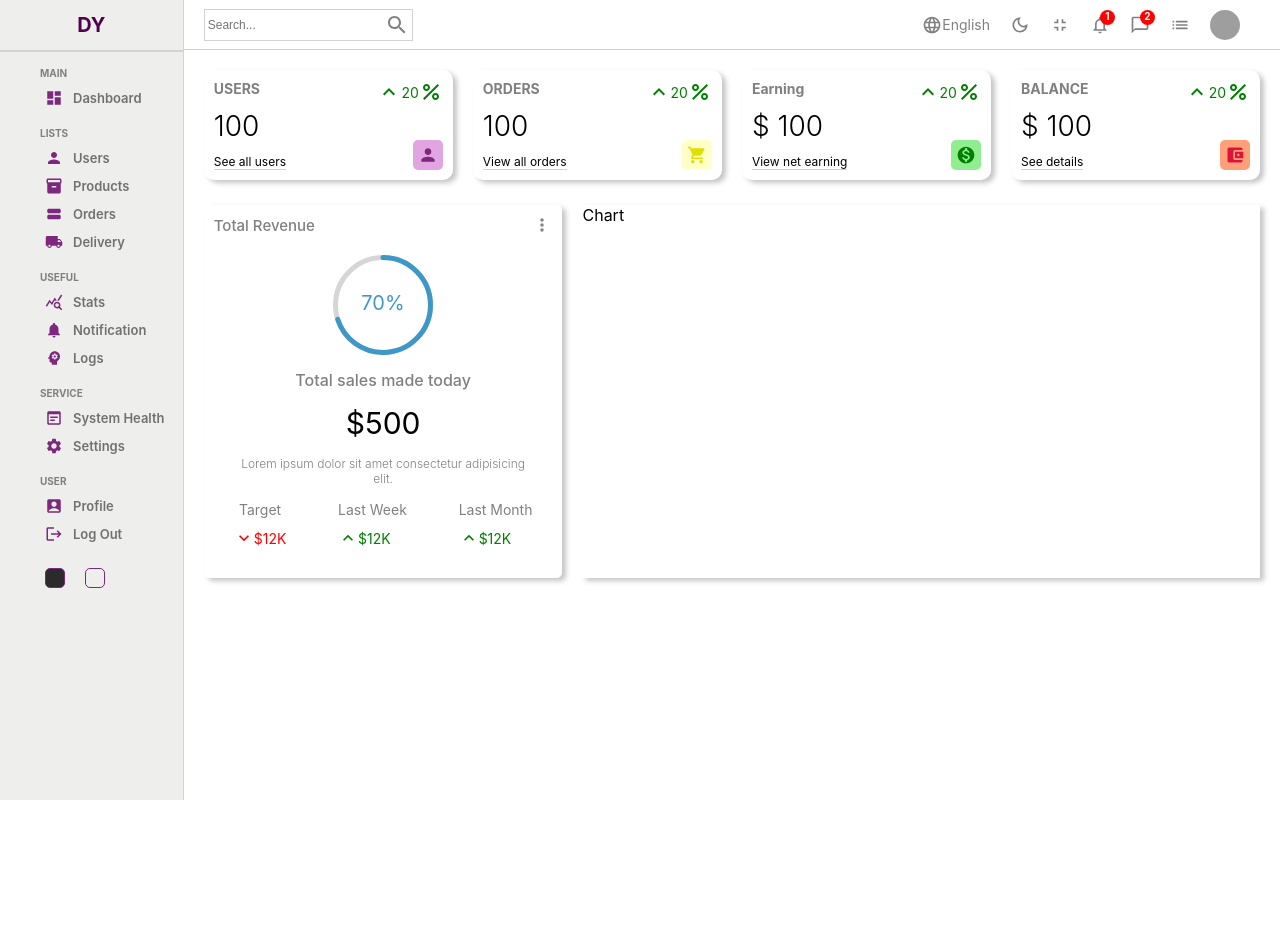
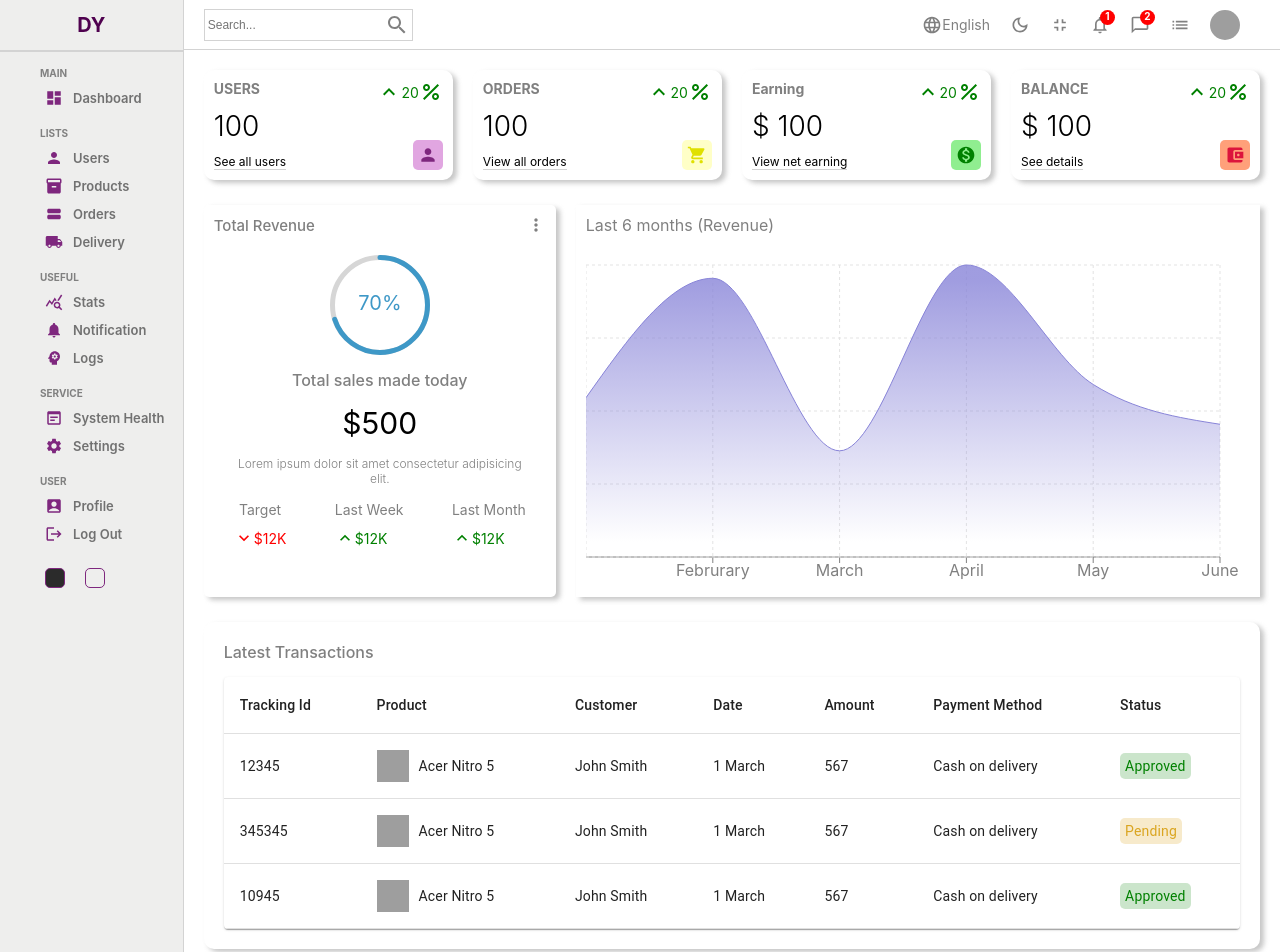
Before and after one commit to YadavDeepti/admin_panel, a React (Create React App) app: page / in a window 1280 px wide. Shown: the top 952 px of the page. Before the commit the page ends 800 px from the top, so only its background shows below. Built offline with nearby package versions, Linux system fonts and the light colour scheme; grey boxes are pictures that could not be loaded.

Commit message:
done list(table) and home page is completed

```diff
--- a/package.json
+++ b/package.json
@@ -15,6 +15,7 @@
     "react-dom": "^18.2.0",
     "react-router-dom": "^6.4.3",
     "react-scripts": "5.0.1",
+    "recharts": "^2.1.16",
     "sass": "^1.56.1",
     "web-vitals": "^2.1.4"
   },
--- a/src/components/chart/Chart.jsx
+++ b/src/components/chart/Chart.jsx
@@ -1,10 +1,37 @@
 import React from 'react'
 import "./Chart.scss";
+import { AreaChart, Area, XAxis,
+  YAxis, CartesianGrid, Tooltip, ResponsiveContainer } from 'recharts';
+
+  const data = [
+    {name: "January", Total: 12000 },
+    {name: "Februrary", Total: 21000 },
+    {name: "March", Total: 8000 },
+    {name: "April", Total: 22000 },
+    {name: "May", Total: 13000 },
+    {name: "June", Total: 10000 },
+  ];
 
 const Chart = () => {
   return (
     <div className='chart'>
-      Chart
+      <div className="title">Last 6 months (Revenue)</div>
+      <ResponsiveContainer width="100%" aspect={2/1}>
+      <AreaChart width={730} height={250} data={data}
+  margin={{ top: 10, right: 30, left: 0, bottom: 0 }}>
+  <defs>
+    <linearGradient id="total" x1="0" y1="0" x2="0" y2="1">
+      <stop offset="5%" stopColor="#8884d8" stopOpacity={0.8}/>
+      <stop offset="95%" stopColor="#8884d8" stopOpacity={0}/>
+    </linearGradient>
+  </defs>
+  <XAxis dataKey="name" stroke='gray'/>
+  <CartesianGrid strokeDasharray="3 3" className='chartGrid'/>
+  <Tooltip />
+  <Area type="monotone" dataKey="Total" stroke="#8884d8" fillOpacity={1} fill="url(#total)" />
+
+</AreaChart>
+      </ResponsiveContainer>
     </div>
   )
 }
--- a/src/components/chart/Chart.scss
+++ b/src/components/chart/Chart.scss
@@ -3,4 +3,14 @@
     box-shadow: 4px 3px 5px 0px rgba(179,179,179,0.75);
     -webkit-box-shadow: 4px 3px 5px 0px rgba(179,179,179,0.75);
     -moz-box-shadow: 4px 3px 5px 0px rgba(179,179,179,0.75);
+    color: gray;
+    padding: 10px;
+
+    .title{
+        margin-bottom: 20px;
+    }
+
+    .chartGrid{
+        stroke: rgb(227, 227, 227);
+    }
 }
--- /dev/null
+++ b/src/components/table/Table.jsx
@@ -0,0 +1,91 @@
+import React from 'react'
+import "./Table.scss";
+import Table from '@mui/material/Table';
+import TableBody from '@mui/material/TableBody';
+import TableCell from '@mui/material/TableCell';
+import TableContainer from '@mui/material/TableContainer';
+import TableHead from '@mui/material/TableHead';
+import TableRow from '@mui/material/TableRow';
+import Paper from '@mui/material/Paper';
+
+const List = () => {
+
+const rows = [
+    {
+        id: 12345,
+        product: "Acer Nitro 5",
+        img: "https://images.pexels.com/photos/2047905/pexels-photo-2047905.jpeg?auto=compress&cs=tinysrgb&w=1260&h=750&dpr=1",
+        customer: "John Smith",
+        date: "1 March",
+        amount: 567,
+        method: "Cash on delivery",
+        status: "Approved",
+    },
+    {
+        id: 345345,
+        product: "Acer Nitro 5",
+        img: "https://images.pexels.com/photos/2047905/pexels-photo-2047905.jpeg?auto=compress&cs=tinysrgb&w=1260&h=750&dpr=1",
+        customer: "John Smith",
+        date: "1 March",
+        amount: 567,
+        method: "Cash on delivery",
+        status: "Pending",
+    },
+    {
+        id: 10945,
+        product: "Acer Nitro 5",
+        img: "https://images.pexels.com/photos/2047905/pexels-photo-2047905.jpeg?auto=compress&cs=tinysrgb&w=1260&h=750&dpr=1",
+        customer: "John Smith",
+        date: "1 March",
+        amount: 567,
+        method: "Cash on delivery",
+        status: "Approved",
+    },
+
+]
+
+  return (
+    <TableContainer component={Paper} className="table">
+      <Table sx={{ minWidth: 650 }} aria-label="simple table">
+        <TableHead>
+          <TableRow>
+           <TableCell className="tableCell">Tracking Id</TableCell>
+           <TableCell className="tableCell">Product</TableCell>
+           <TableCell className="tableCell">Customer</TableCell>
+           <TableCell className="tableCell">Date</TableCell>
+           <TableCell className="tableCell">Amount</TableCell>
+           <TableCell className="tableCell">Payment Method</TableCell>
+           <TableCell className="tableCell">Status</TableCell>
+          </TableRow>
+        </TableHead>
+        <TableBody>
+          {rows.map((row) => (
+            <TableRow
+              key={row.id}
+            >
+              <TableCell >
+                {row.id}
+              </TableCell>
+
+              <TableCell className="tableCell">
+                <div className="cellWrapper">
+                    <img src={row.img} alt="" className="image" />
+                    {row.product}
+                </div>
+              </TableCell>
+              <TableCell className="tableCell">{row.customer}</TableCell>
+              <TableCell className="tableCell">{row.date}</TableCell>
+              <TableCell className="tableCell">{row.amount}</TableCell>
+              <TableCell className="tableCell">{row.method}</TableCell>
+              <TableCell className="tableCell">
+              <span className={`status ${row.status}`}>{row.status}</span>
+              </TableCell>
+            </TableRow>
+          ))}
+        </TableBody>
+      </Table>
+    </TableContainer>
+  )
+}
+
+export default List
--- /dev/null
+++ b/src/components/table/Table.scss
@@ -0,0 +1,27 @@
+.table{
+    .cellWrapper{
+        display: flex;
+        align-items: center;
+
+        .image{
+            width: 32px;
+            height: 32px;
+            margin-right: 10px;
+        }
+    }
+
+    .status{
+        padding: 5px;
+        border-radius: 5px;
+
+        &.Approved{
+            color: green;
+            background-color: rgba(0, 128, 0, 0.204);
+        }
+
+        &.Pending{
+            color: goldenrod;
+            background-color: rgba(218, 165, 32, 0.232);
+        }
+    }
+}
--- a/src/pages/home/Home.jsx
+++ b/src/pages/home/Home.jsx
@@ -5,6 +5,7 @@
 import Widget from '../../components/widget/Widget';
 import Featured from '../../components/featured/Featured';
 import Chart from '../../components/chart/Chart';
+import Table from '../../components/table/Table';
 
 function Home() {
   return (
@@ -22,6 +23,10 @@
           <Featured />
           <Chart />
         </div>
+        <div className="listContainer">
+          <div className="listTitle">Latest Transactions</div>
+          < Table />
+        </div>
         </div>
     </div>
   )
--- a/src/pages/home/Home.scss
+++ b/src/pages/home/Home.scss
@@ -13,5 +13,20 @@
         .charts{
             padding: 5px 20px;
         }
+
+        .listContainer{
+            box-shadow: 4px 3px 5px 0px rgba(179,179,179,0.75);
+            -webkit-box-shadow: 4px 3px 5px 0px rgba(179,179,179,0.75);
+            -moz-box-shadow: 4px 3px 5px 0px rgba(179,179,179,0.75);
+            border-radius: 10px;
+            margin: 20px;
+            padding: 20px;
+
+            .listTitle{
+                font-weight: 500;
+                color: gray;
+                margin-bottom: 15px;
+            }
+        }
     }
 }
```
Also changed, not shown: 1 other file (tests, documents, lock files or other folders).
